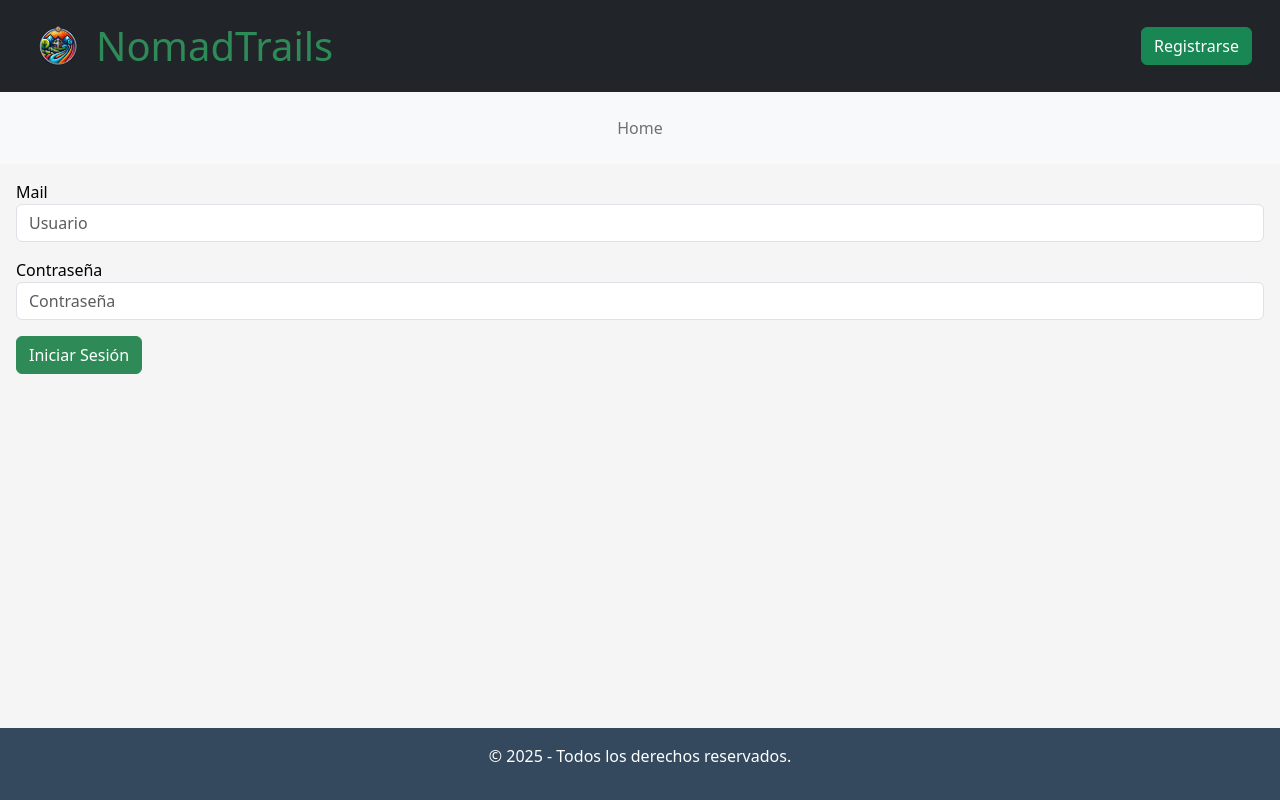
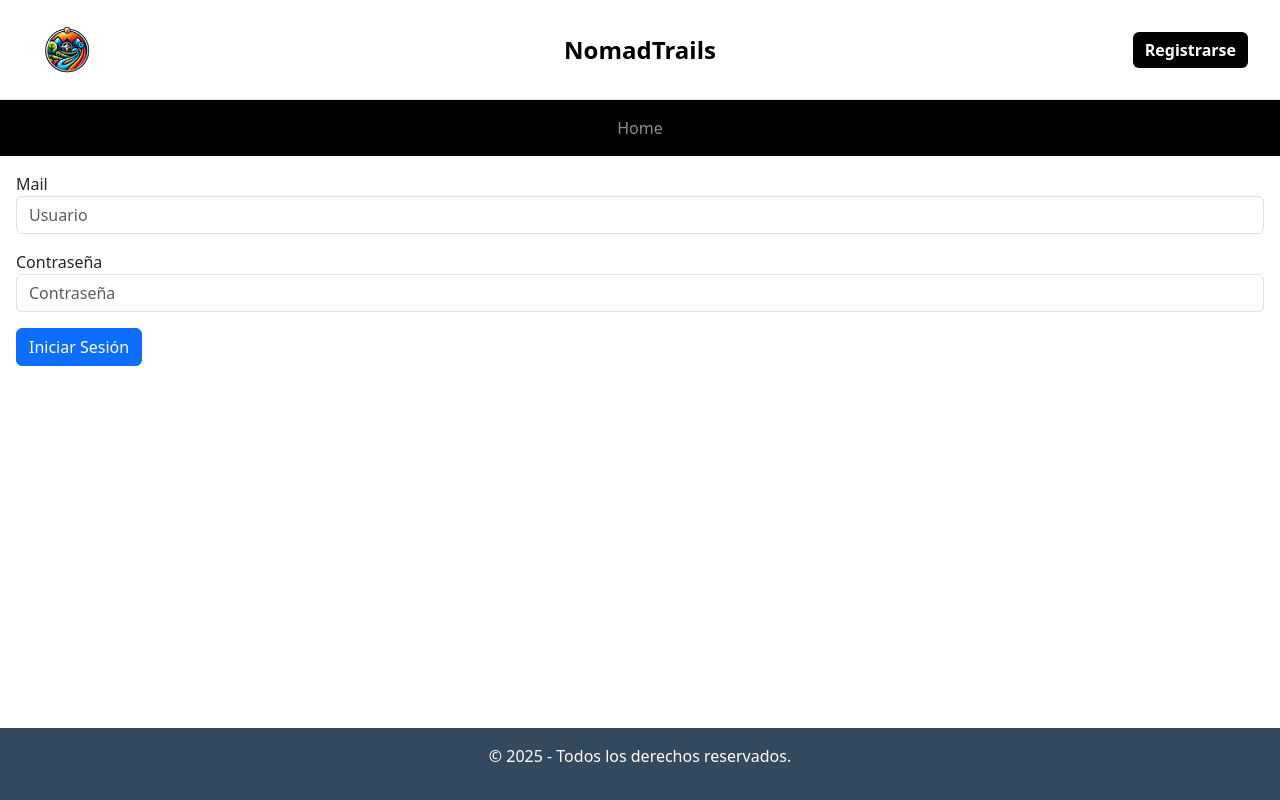
Before and after one commit to fgarmol/ProyectoFreetours, a Vue app: page /login in a window 1280 px wide. Built offline with nearby package versions, Linux system fonts and the light colour scheme.

Commit message:
Refactor color management by removing unused color palette and updating styles; enhance Header and NavBar components for improved UI consistency

```diff
--- a/src/assets/styles/colors.css
+++ b/src/assets/styles/colors.css
@@ -1,49 +0,0 @@
-:root {
-  --color-principal: #2E8B57; /* Verde Bosque */
-  --color-secundario-1: #FFD700; /* Amarillo Dorado */
-  --color-secundario-2: #4682B4; /* Azul Acero */
-  --color-fondo-principal: #F5F5F5; /* Blanco Humo */
-  --color-fondo-secciones: #D3D3D3; /* Gris Claro */
-  --color-texto-principal: #000000; /* Negro */
-  --color-texto-secundario: #4F4F4F; /* Gris Oscuro */
-}
-
-/* Aplicar colores a elementos específicos */
-body {
-  background-color: var(--color-fondo-principal);
-  color: var(--color-texto-principal);
-}
-
-h1, h2, h3, h4, h5, h6 {
-  color: var(--color-principal);
-}
-
-a {
-  color: var(--color-secundario-2);
-}
-
-a:hover {
-  color: var(--color-secundario-1);
-}
-
-.btn-primary {
-  background-color: var(--color-principal);
-  border-color: var(--color-principal);
-}
-
-.btn-secondary {
-  background-color: var(--color-secundario-1);
-  border-color: var(--color-secundario-1);
-}
-
-.card {
-  background-color: var(--color-fondo-secciones);
-}
-
-.card-title {
-  color: var(--color-principal);
-}
-
-.card-text {
-  color: var(--color-texto-secundario);
-}
--- a/src/components/Header.vue
+++ b/src/components/Header.vue
@@ -15,14 +15,14 @@ function cerrarSesion() {
 </script>
 
 <template>
-  <header class="header bg-dark text-white">
-    <div class="container d-flex align-items-center justify-content-between">
-      <div class="logo d-flex align-items-center">
+  <header class="header">
+    <div class="container d-flex align-items-center justify-content-between position-relative">
+      <div class="logo-container d-flex align-items-center">
         <img src="@/assets/img/logo.png" alt="Logo" class="logo-image me-2" @click="router.push('/')" >
-        <h1 class="mb-0">{{ title }}</h1>
       </div>
+      <h1 class="title mb-0">{{ title }}</h1>
       <div class="actions d-flex align-items-center">
-        <router-link to="/login" class="btn btn-success ms-auto" v-if="!usuarioAutenticado.autenticado && $route.path !== '/login'">
+        <router-link to="/login" class="btn btn-login ms-auto hover-shadow" v-if="!usuarioAutenticado.autenticado && $route.path !== '/login'">
           Iniciar sesión
         </router-link>
 
@@ -40,32 +40,71 @@ function cerrarSesion() {
 </template>
 
 <style scoped>
+
 .header {
+  padding: 15px 20px;
   display: flex;
+  align-items: center;
   justify-content: space-between;
-  align-items: center;
-  padding: 1rem;
-  background-color: #f8f8f8;
+  position: relative;
+  box-shadow: inset 0 -1px 0 0 rgba(0, 0, 0, 0.1);
+  background-color: white; /* Fondo blanco */
+  color: black; /* Texto negro */
 }
 
-.logo {
-  font-size: 1.5rem;
-  font-weight: bold;
+.logo-container {
+  display: flex;
+  align-items: center;
 }
 
 .logo-image {
-  width: 60px;
-  height: auto;
+  height: 70px; /* Ajustado a height: 70px */
   margin-right: 1rem;
+  cursor: pointer;
+  transition: transform 0.3s ease; /* Transición suave */
+}
+
+.logo-image:hover {
+  transform: scale(1.1); /* Efecto de zoom al pasar el ratón */
+}
+
+.title {
+  position: absolute;
+  left: 50%;
+  transform: translateX(-50%);
+  font-size: 1.5rem;
+  font-weight: bold;
+  color: black; /* Texto negro */
 }
 
 .actions {
   display: flex;
   align-items: center;
 }
+
+.btn-login, .btn-success, .btn-danger {
+  transition: background-color 0.3s ease, color 0.3s ease, opacity 0.3s ease;
+  font-weight: bold;
+  background-color: black; /* Fondo negro */
+  color: white; /* Texto blanco */
+  border: none; /* Sin borde */
+}
+
+.btn-login:hover, .btn-success:hover, .btn-danger:hover {
+  opacity: 0.8;
+  background-color: white; /* Fondo blanco al pasar el ratón */
+  color: black; /* Texto negro al pasar el ratón */
+  font-weight: bolder;
+}
+.btn-login:active, .btn-success:active, .btn-danger:active{
+  background-color: black;
+  color: white;
+  box-shadow: inset 1px 1px 30px white;
+}
+
 .container {
   max-width: none !important;
-  margin: 0 ;
+  margin: 0;
   padding-bottom: 0;
 }
 </style>
--- a/src/components/NavBar.vue
+++ b/src/components/NavBar.vue
@@ -5,11 +5,10 @@ import bootstrapBundle from 'bootstrap/dist/js/bootstrap.bundle';
 const props = defineProps({
     datos: Object,
 });
-
 </script>
 
 <template>
-    <nav class="navbar navbar-expand-lg navbar-light bg-light">
+    <nav class="navbar navbar-expand-lg navbar-dark bg-custom">
         <button class="navbar-toggler" type="button" data-toggle="collapse" data-target="#navbarSupportedContent"
             aria-controls="navbarSupportedContent" aria-expanded="false" aria-label="Toggle navigation">
             <span class="navbar-toggler-icon"></span>
@@ -17,19 +16,19 @@ const props = defineProps({
 
         <div class="collapse navbar-collapse" id="navbarSupportedContent">
             <ul class="navbar-nav m-auto">
-                <li class="nav-link">
+                <li class="nav-item">
                     <RouterLink class="nav-link" to="/">Home</RouterLink>
                 </li>
-                <li   class="nav-link"  v-if="datos?.autenticado && datos?.usuario.rol != 'guia'">
+                <li class="nav-item" v-if="datos?.autenticado && datos?.usuario.rol != 'guia'">
                     <RouterLink class="nav-link" to="/tus-reservas">Mis Reservas</RouterLink>
                 </li>
-                <li class="nav-link" v-if="datos?.autenticado && datos?.usuario.rol == 'guia'">
+                <li class="nav-item" v-if="datos?.autenticado && datos?.usuario.rol == 'guia'">
                     <RouterLink class="nav-link" to="/guia/rutas">Rutas Asignadas</RouterLink>
                 </li>
 
-                <li class="nav-link" v-if="datos?.autenticado && datos?.usuario.rol == 'admin'">
+                <li class="nav-item" v-if="datos?.autenticado && datos?.usuario.rol == 'admin'">
                     <div class="dropdown">
-                        <button class="btn btn-secondary dropdown-toggle" type="button" id="dropdownMenuButton"
+                        <button class="nav-link dropdown-toggle" type="button" id="dropdownMenuButton"
                             data-bs-toggle="dropdown" aria-haspopup="true" aria-expanded="false">
                             Admin
                         </button>
@@ -45,7 +44,35 @@ const props = defineProps({
 </template>
 
 <style scoped>
-.item {
-    color: green;
+
+
+
+
+.navbar.bg-custom {
+    background-color: black;
+}
+
+.nav-link {
+    color: white;
+
+}
+
+.nav-link:hover {
+    color:white;
+    font-weight: bolder;
+}
+
+.nav-link.active {
+    font-size: larger;
+
+}
+
+.dropdown-menu .dropdown-item {
+    color: var(--color-texto-principal) !important; /* Negro */
+}
+
+.dropdown-menu .dropdown-item:hover {
+    background-color: var(--color-secundario-1) !important; /* Amarillo Dorado */
+    color: var(--color-texto-principal) !important; /* Negro */
 }
 </style>
--- a/src/views/HomeView.vue
+++ b/src/views/HomeView.vue
@@ -122,32 +122,6 @@ function showControls() {
 function hideControls() {
   controlsVisible.value = false;
 }
-
-function toggleFullScreen() {
-  if (!document.fullscreenElement) {
-    video.value.requestFullscreen().catch(err => {
-      alert(`Error attempting to enable full-screen mode: ${err.message} (${err.name})`);
-    });
-  } else {
-    document.exitFullscreen();
-  }
-}
-
-function handleFullScreenChange() {
-  if (document.fullscreenElement) {
-    showControls();
-  } else {
-    hideControls();
-  }
-}
-
-onMounted(() => {
-  document.addEventListener('fullscreenchange', handleFullScreenChange);
-});
-
-onUnmounted(() => {
-  document.removeEventListener('fullscreenchange', handleFullScreenChange);
-});
 </script>
 
 <template>
@@ -169,7 +143,6 @@ onUnmounted(() => {
             <div class="video-controls" :class="{ 'hidden': !controlsVisible }">
               <button @click="togglePlay($event)">{{ isPlaying ? 'Pause' : 'Play' }}</button>
               <input type="range" min="0" max="100" v-model="progress" @input="seek">
-
             </div>
           </div>
         </div>
@@ -194,8 +167,6 @@ onUnmounted(() => {
     </div>
   </header>
   <div class="container">
-
-
     <div class="row">
       <!-- Filtros de búsqueda (Sidebar Filters) -->
       <aside class="col-md-3 mb-4">
@@ -228,7 +199,7 @@ onUnmounted(() => {
         </div>
         <div class="row">
           <div class="col-12 mb-4" v-for="tour in toursPaginados" :key="tour.id">
-            <div class="card h-100 flex-md-row">
+            <div class="card h-100 flex-md-row shadow-sm">
               <img :src="tour.foto" :alt="tour.titulo" class="card-img-top w-100 w-md-50">
               <div class="card-body d-flex flex-column justify-content-center">
                 <h5 class="card-title">{{ tour.titulo }}</h5>
@@ -259,27 +230,25 @@ onUnmounted(() => {
 </template>
 
 <style scoped>
-:root {
-  --primary-color: #2E8B57; /* Verde Bosque */
-  --secondary-color: #FFD700; /* Amarillo Dorado */
-  --background-color: #F5F5F5; /* Blanco Humo */
-  --text-color: #000000; /* Negro */
-  --muted-text-color: #6c757d; /* Gris Muted */
-}
+
 
 body {
-  background-color: var(--background-color);
-  color: var(--text-color);
+  background-color: var(--color-fondo-claro);
+  color: var(--color-texto-principal);
 }
 
 .header {
-  background-color: var(--primary-color);
-  color: white;
+  background-color: var(--color-azul-profundo);
+  color: var(--color-fondo-claro);
   padding: 1rem;
 }
 
 .carousel-indicators button {
-  background-color: var(--secondary-color);
+  background-color: var(--color-amarillo-solar);
+}
+
+.carousel-indicators button:hover {
+  background-color: var(--color-azul-profundo);
 }
 
 .carousel-control-prev-icon,
@@ -287,26 +256,40 @@ body {
   filter: invert(1);
 }
 
+.carousel-control-prev-icon:hover,
+.carousel-control-next-icon:hover {
+  filter: invert(0.5);
+}
+
 .card {
-  border: 1px solid var(--primary-color);
+  background-color: var(--color-fondo-claro); /* Fondo de las tarjetas */
+  border: 1px solid var(--color-azul-profundo);
 }
 
 .card-title {
-  color: var(--primary-color);
+  color: var(--color-azul-profundo);
 }
 
 .card-subtitle {
-  color: var(--muted-text-color);
+  color: var(--color-texto-secundario);
 }
 
 .btn-primary {
-  background-color: var(--primary-color);
-  border-color: var(--primary-color);
+  background-color: var(--color-verde-vibrante);
+  border-color: var(--color-verde-vibrante);
+}
+
+.btn-primary:hover {
+  background-color: var(--color-verde-vibrante-hover);
 }
 
 .btn-secondary {
-  background-color: var(--secondary-color);
-  border-color: var(--secondary-color);
+  background-color: var(--color-naranja-calido);
+  border-color: var(--color-naranja-calido);
+}
+
+.btn-secondary:hover {
+  background-color: var(--color-naranja-calido-hover);
 }
 
 .card-img-top {
```
Also changed, not shown: src/assets/LEEME/colores.txt (deleted).
